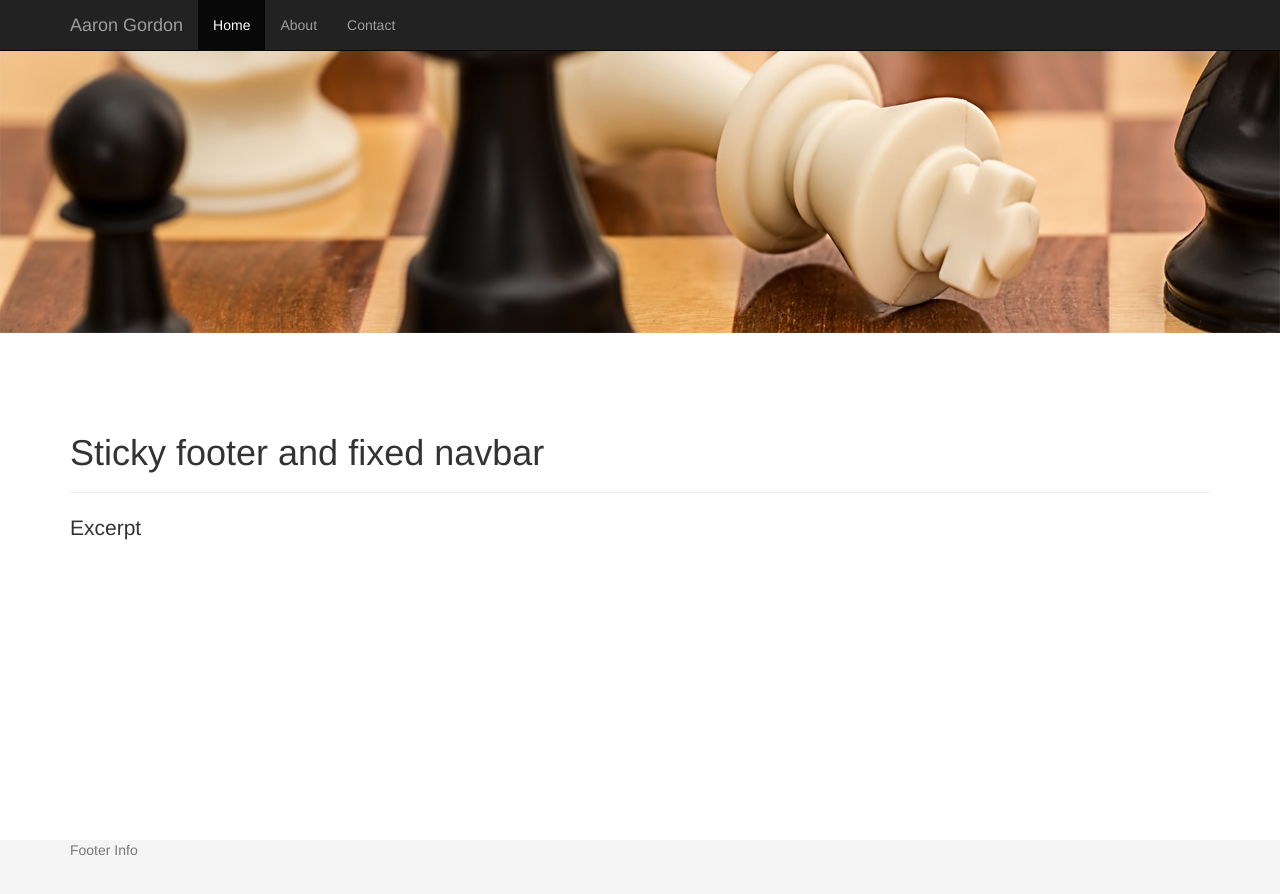
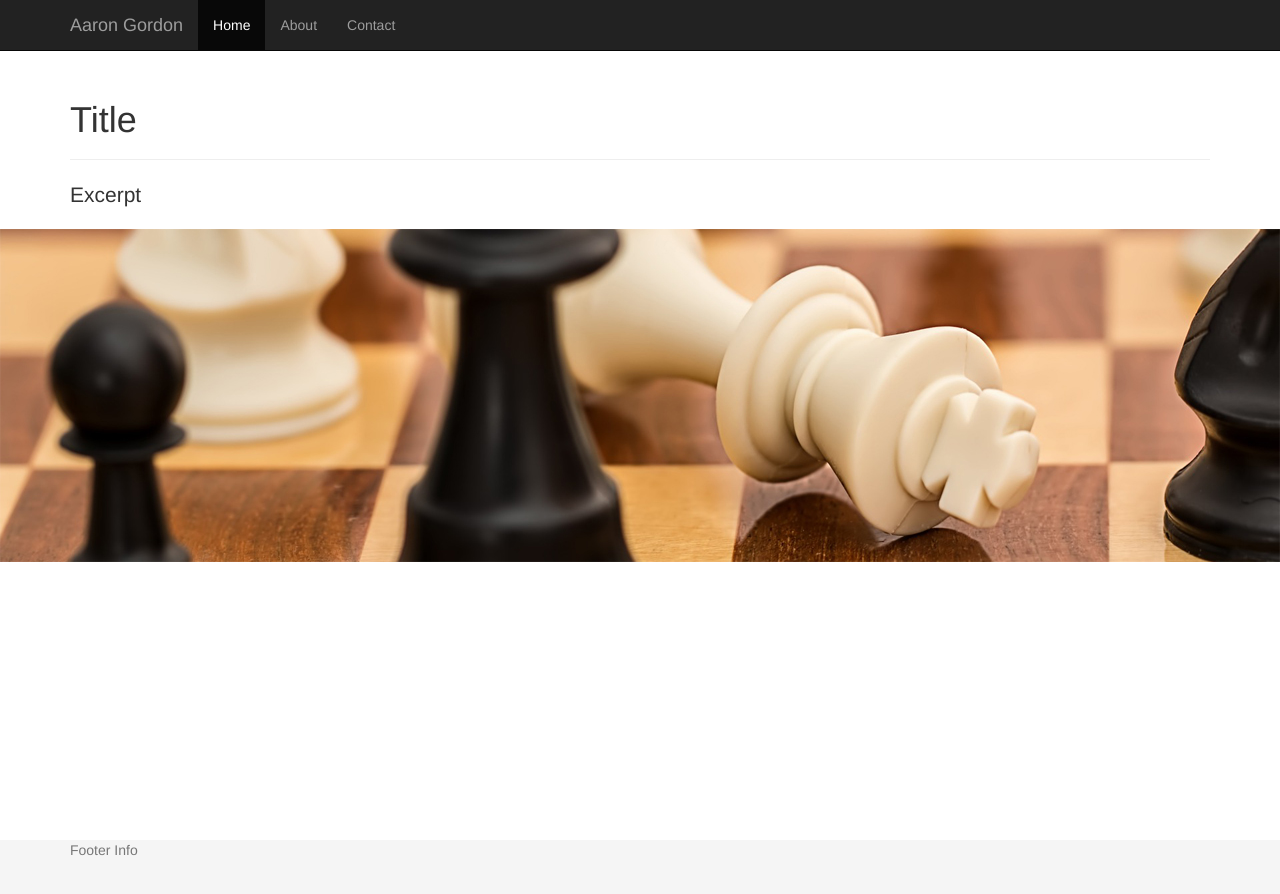
Before and after one commit to aarondgordon/aarondgordon.github.io, a Jekyll site: the page built from index.html, in a window 1280 px wide. Shown: the top 894 px of the page. Built offline with Jekyll 4.4.1, drawn with Linux system fonts in a browser that asks for light colours.

Commit message:
Update default.html

```diff
--- a/_layouts/default.html
+++ b/_layouts/default.html
@@ -53,6 +53,13 @@
       </div>
     </nav>
 
+    <div class="container">
+      <div class="page-header">
+        <h1>Title</h1>
+      </div>
+      <p class="lead">Excerpt</p>
+    </div>
+
     <div class="wide">
       <div class="wide-img-container">
         <img class="wide-img" src="/assets/img/checkmate-small.jpg" />
@@ -60,10 +67,6 @@
     </div>
 
     <div class="container">
-      <div class="page-header">
-        <h1>Sticky footer and fixed navbar</h1>
-      </div>
-      <p class="lead">Excerpt</p>
       {{ content }}
     </div>
 
```
